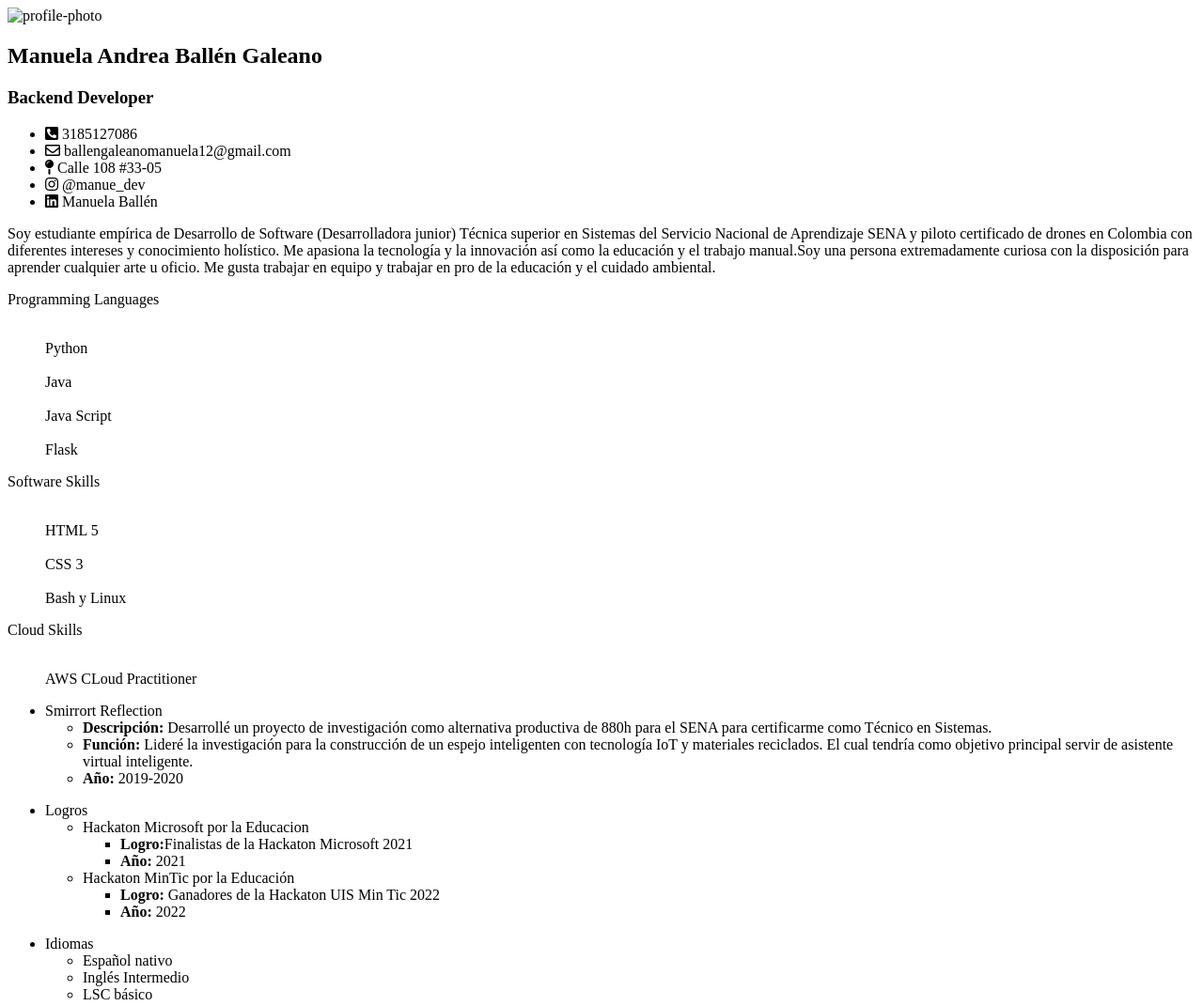
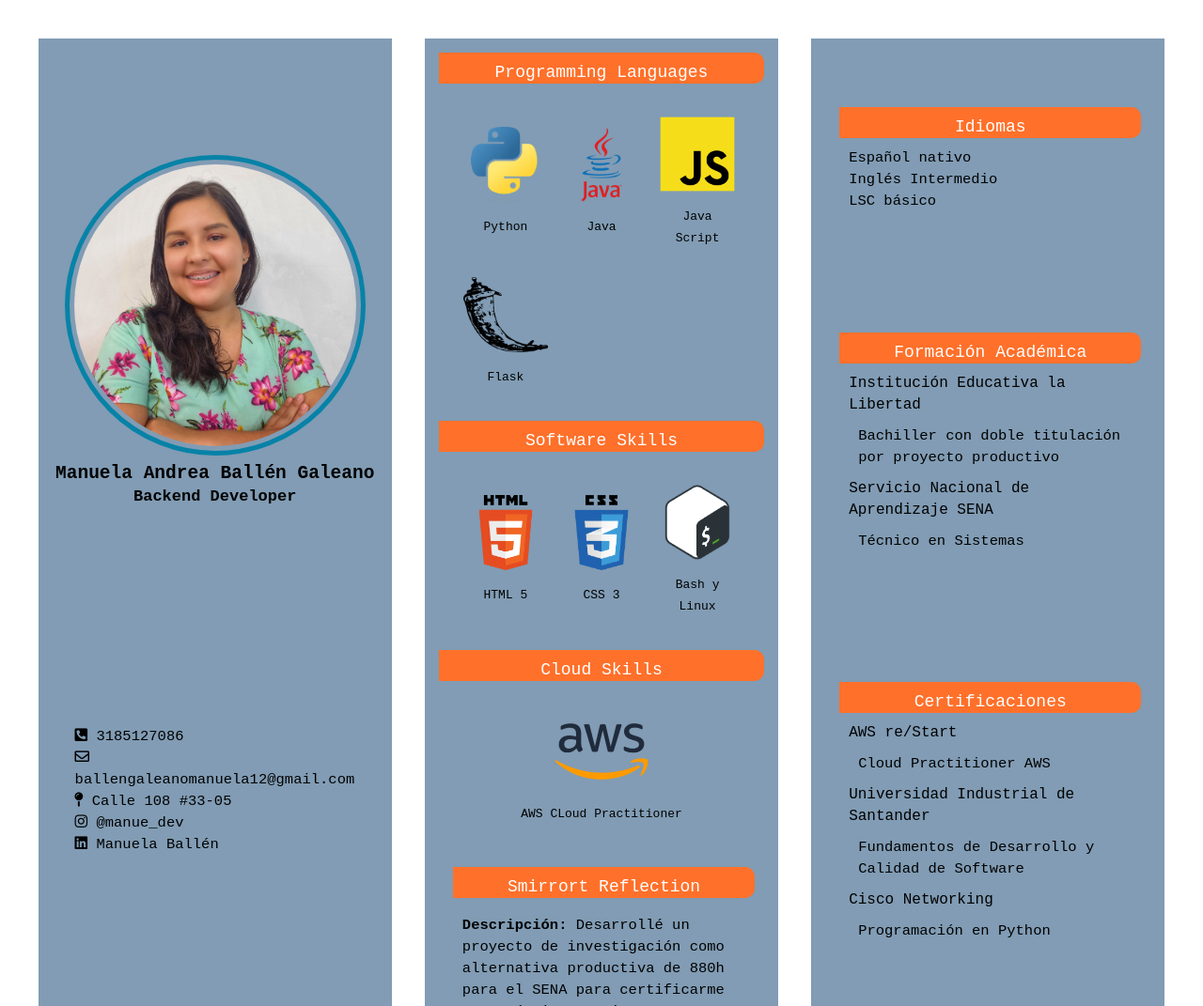
Before and after one commit to Manuela335/cv-grid-flex, a plain HTML site: page index.html in a window 1280 px wide. Shown: the top 1071 px of the page at 94% size. Drawn offline with Linux system fonts and the light colour scheme; the site is published under a folder, as on GitHub Pages, so addresses that start at the root find nothing.

Commit message:
Update index.html

```diff
--- a/index.html
+++ b/index.html
@@ -3,7 +3,7 @@
 <head>
     <meta charset="UTF-8">
     <meta name="viewport" content="width=device-width, initial-scale=1.0">
-    <link rel="stylesheet" href="../styles/estilos.css">
+    <link rel="stylesheet" href="styles/estilos.css">
     <link rel="stylesheet" href="https://cdnjs.cloudflare.com/ajax/libs/font-awesome/5.15.4/css/all.min.css" integrity="sha512-1ycn6IcaQQ40/MKBW2W4Rhis/DbILU74C1vSrLJxCq57o941Ym01SwNsOMqvEBFlcgUa6xLiPY/NS5R+E6ztJQ==" crossorigin="anonymous" referrerpolicy="no-referrer" />
     <title>CV Manuela Andrea Ballén Galeano</title>
 </head>
@@ -12,7 +12,7 @@
         <div class="profile-container">
             <section class="presentacion">
                 <div class="photo-container">
-                    <img src="../images/20230719_205354-01.jpeg" alt="profile-photo" class="photo">
+                    <img src="images/20230719_205354-01.jpeg" alt="profile-photo" class="photo">
                 </div>
 
                 <footer class="pie-profile">
@@ -70,19 +70,19 @@
                     </ul> -->
                     <ul class="stacks-list">
                         <div class="icon-container">
-                            <img src="../images/Python-logo.png" class="icons" alt="">
+                            <img src="images/Python-logo.png" class="icons" alt="">
                             <footer>Python</footer>
                         </div>
                         <div class="icon-container">
-                            <img src="../images/java-logo.png" class="icons" alt="">
+                            <img src="images/java-logo.png" class="icons" alt="">
                             <footer>Java</footer>
                         </div>
                         <div class="icon-container">
-                            <img src="../images/js-script.png" class="icons" alt="">
+                            <img src="images/js-script.png" class="icons" alt="">
                             <footer>Java Script</footer>
                         </div>
                         <div class="icon-container">
-                            <img src="../images/flask.png" class="icons" alt="">
+                            <img src="images/flask.png" class="icons" alt="">
                             <footer>Flask</footer>
                         </div>
                     </ul>
@@ -93,15 +93,15 @@
                     <span>Software Skills</span>
                     <ul class="stacks-list">
                         <div class="icon-container">
-                            <img src="../images/HTML5-logo.png" class="icons" alt="">
+                            <img src="images/HTML5-logo.png" class="icons" alt="">
                             <footer>HTML 5</footer>
                         </div>
                         <div class="icon-container">
-                            <img src="/images/css3-logo.png" class="icons" alt="">
+                            <img src="images/css3-logo.png" class="icons" alt="">
                             <footer>CSS 3</footer>
                         </div>
                         <div class="icon-container">
-                            <img src="../images/bash-logo.png" class="icons" alt="">
+                            <img src="images/bash-logo.png" class="icons" alt="">
                             <footer>Bash y Linux</footer>
                         </div>
                     </ul>
@@ -110,7 +110,7 @@
                     <span>Cloud Skills</span>
                     <ul class="stacks-list">
                         <div class="icon-container">
-                            <img src="../images/logo-aws.png" class="icons" alt="">
+                            <img src="images/logo-aws.png" class="icons" alt="">
                             <footer>AWS CLoud Practitioner</footer>
                         </div>
                     </ul>
```
